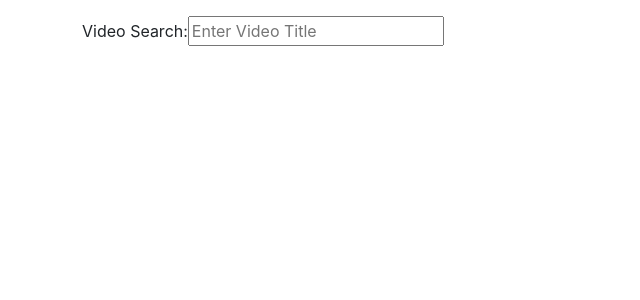
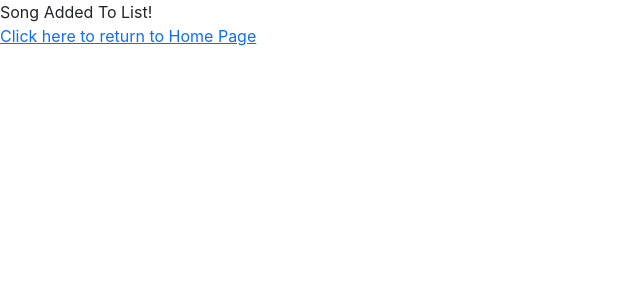
Before and after one commit to aevans01/Sunday-Night-Worship, a React (Create React App) app: page /Hat in a window 1280 px wide. Shown: the top 300 px of the page, without its empty margins (0-640 px from the left). Built offline with nearby package versions, Linux system fonts and the light colour scheme; the HTML template or start-up script is replaced by a standard one.

Commit message:
added spinning wheel. Still working on getting data into it

```diff
--- a/package.json
+++ b/package.json
@@ -17,6 +17,7 @@
     "path": "^0.12.7",
     "react": "^18.2.0",
     "react-bootstrap": "^2.9.0",
+    "react-custom-roulette": "^1.4.1",
     "react-dom": "^18.2.0",
     "react-router-dom": "^6.17.0",
     "react-scripts": "5.0.1",
--- a/src/App.js
+++ b/src/App.js
@@ -1,48 +1,21 @@
 import React from 'react';
-import SearchBar from './components/SearchBar';
 import youtube from './youtube';
-import VideoList from './components/VideoList';
-import VideoDetail from './components/VideoDetail';
+import Home from './components/Home';
+import Hat from './components/Hat';
+import { Navigate, Route, Routes } from "react-router-dom";
 import { useNavigate } from "react-router-dom";
+import SongSelector from './components/SongSelector';
 
 class App extends React.Component {
 
-    state = {
-        videos: [],
-        selectedVideo: null,
-        ipAddr: 'https://192.168.1.149:3001'
-    }
-    handleSubmit = async (termFromSearchBar) => {
-        const response = await youtube.get('/search', {
-            params: {
-                q: termFromSearchBar
-            }
-        })
-        this.setState({
-            videos: response.data.items
-        })
-    };
-    handleVideoSelect = (video) => {
-        const navigate = useNavigate();
-        this.setState({selectedVideo: video})
-        {navigate("./Hat")}
-    }
-
     render() {
         return (
-
-            <div className='ui container' style={{marginTop: '1em'}}>
-                <SearchBar handleFormSubmit={this.handleSubmit}/>
-                <div className='ui grid'>
-                    <div className="ui row">
-                        <div className="eleven wide column">
-                            <VideoDetail video={this.state.selectedVideo}/>
-                        </div>
-                        <div className="five wide column">
-                            <VideoList handleVideoSelect={this.handleVideoSelect} videos={this.state.videos}/>
-                        </div>
-                    </div>
-                </div>
+            <div>
+                <Routes>
+                    <Route path="/" element={<Home />} />
+                    <Route path="/Hat" element={<Hat />} />
+                    <Route path="/SongSelector" element={<SongSelector />} />
+                </Routes>
             </div>
         )
     }
--- a/src/components/Hat.js
+++ b/src/components/Hat.js
@@ -1,10 +1,13 @@
 import React from 'react';
 
 
-function Hat(){
+function Hat() {
     console.log(`Added song to the "hat"`)
-    return(
-    <div>Added song to the "Hat"</div>
+    return (
+        <div>
+            <div>Song Added To List!</div>
+            <div><a href='/'>Click here to return to Home Page</a></div>
+        </div>
     )
 
 }
--- /dev/null
+++ b/src/components/Home.js
@@ -0,0 +1,52 @@
+import React from 'react';
+import SearchBar from './SearchBar';
+import youtube from '../youtube';
+import VideoList from './VideoList';
+import VideoDetail from './VideoDetail';
+import { useNavigate } from "react-router-dom";
+
+class Home extends React.Component {
+
+    state = {
+        videos: [],
+        selectedVideo: null,
+        ipAddr: 'https://192.168.1.149:3001'
+    }
+    handleSubmit = async (termFromSearchBar) => {
+        const response = await youtube.get('/search', {
+            params: {
+                q: termFromSearchBar
+            }
+        })
+        this.setState({
+            videos: response.data.items
+        })
+    };
+    handleVideoSelect = (video) => {
+        const navigate = useNavigate();
+        this.setState({ selectedVideo: video })
+        { navigate("./Hat") }
+    }
+
+    render() {
+        return (
+
+            <div className='ui container' style={{ marginTop: '1em' }}>
+                <SearchBar handleFormSubmit={this.handleSubmit} />
+                <div className='reminder'>Make sure it has lyrics!!</div>
+                <div className='ui grid'>
+                    <div className="ui row">
+                        <div className="eleven wide column">
+                            <VideoDetail video={this.state.selectedVideo} />
+                        </div>
+                        <div className="five wide column">
+                            <VideoList handleVideoSelect={this.handleVideoSelect} videos={this.state.videos} />
+                        </div>
+                    </div>
+                </div>
+            </div>
+        )
+    }
+}
+
+export default Home;
--- /dev/null
+++ b/src/components/SongSelector.js
@@ -0,0 +1,66 @@
+import React, { useEffect, useState } from "react";
+import { Wheel } from 'react-custom-roulette'
+import Axios from 'axios';
+
+function SongSelector() {
+    /*useEffect(() => {
+        setList(fetchList());
+        console.log(List);
+    }, []);
+    const [List, setList] = useState([]);
+    const [mustSpin, setMustSpin] = useState(false);
+    const [prizeNumber, setPrizeNumber] = useState(0);
+    const data = [
+        { option: '0' },
+        { option: '1' },
+        { option: '2' },
+    ]
+
+    const handleSpinClick = () => {
+        if (!mustSpin) {
+            const newPrizeNumber = Math.floor(Math.random() * data.length);
+            setPrizeNumber(newPrizeNumber);
+            setMustSpin(true);
+        }
+    }
+    const fetchList = async () => {
+        var result = await Axios.get(`http://192.168.1.149:3001/getVids`)
+            .then((response) => {
+                //console.log(response.data[0].VideoTitle);
+                setList(response.data[0].VideoTitle);
+            });
+        return result.data[0].VideoTitle;
+        //const lists = data.data;
+        //console.log(List);
+    };
+
+    function chooseRandomSong() {
+        var length = List.length;
+        var random = Math.random();
+        console.log("length: " + length);
+        console.log("Random Num: " + random);
+        console.log("List item: " + List[0]);
+        return List[Math.floor(length * random)]
+    }*/
+
+
+
+    return (
+        <div>
+            {/* <Wheel
+                mustStartSpinning={mustSpin}
+                prizeNumber={prizeNumber}
+                data={data}
+
+                onStopSpinning={() => {
+                    setMustSpin(false);
+                }}
+            />
+            <button onClick={handleSpinClick}>SPIN</button> */}
+            <iframe src="https://wheeldecide.com/e.php?" width="500" height="500"></iframe>
+        </div >
+    )
+}
+
+
+export default SongSelector;
```
Also changed, not shown: src/components/VideoItem.js (+10 -7 lines), 1 other file (tests, documents, lock files or other folders).
